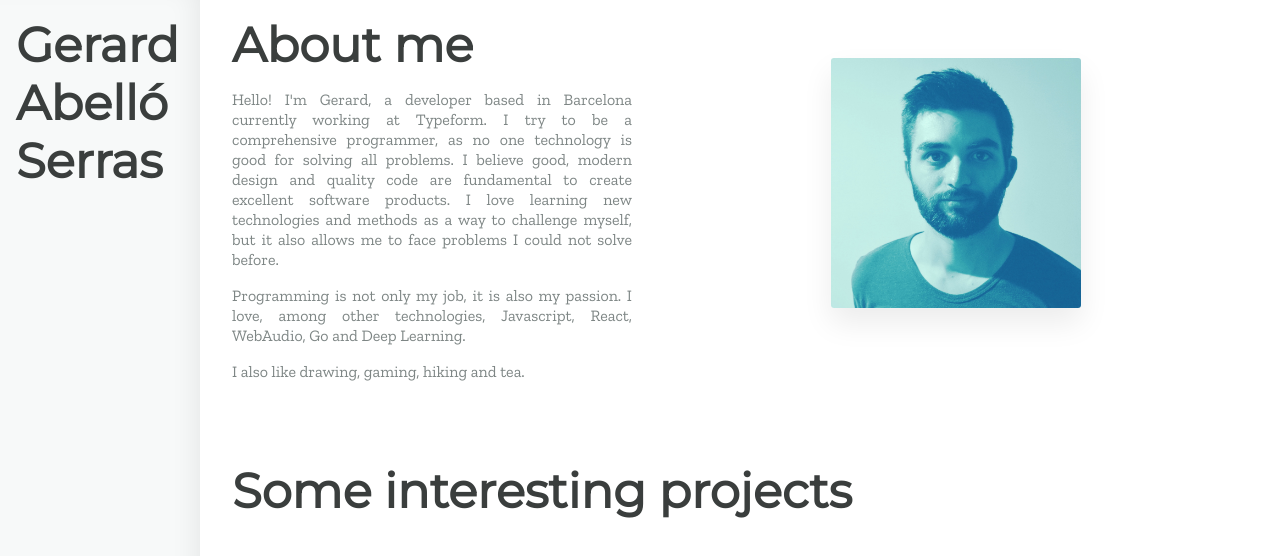
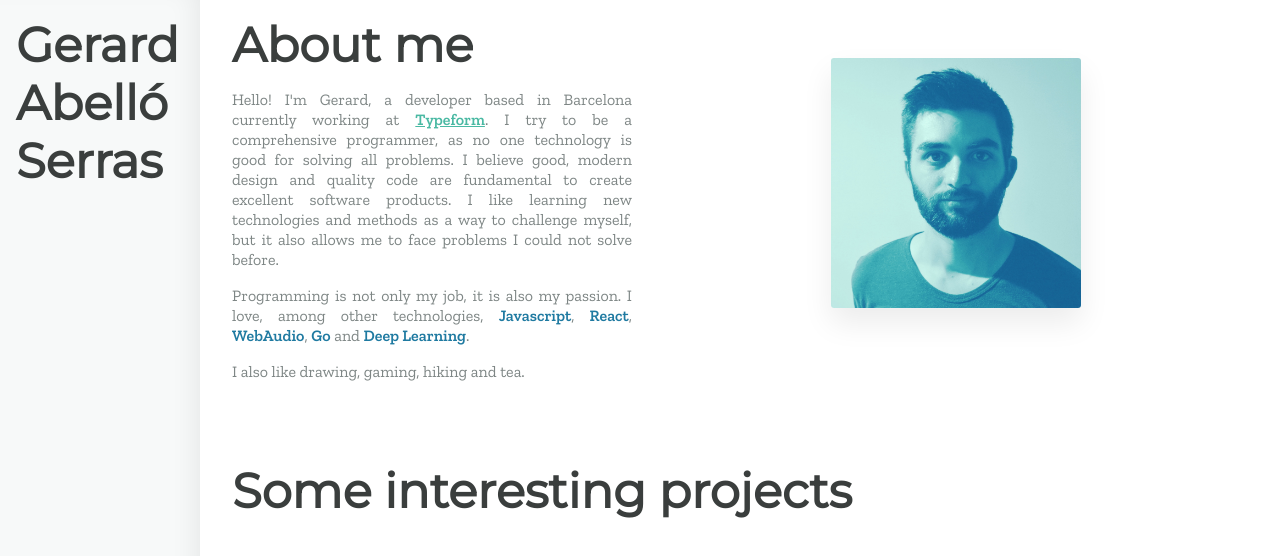
Before and after one commit to gerardabello/personal-site, a React app: page / in a window 1280 px wide. Shown: the top 556 px of the page. Built offline with nearby package versions, Linux system fonts and the light colour scheme.

Commit message:
Minor paragraph changes

```diff
--- a/src/app.jsx
+++ b/src/app.jsx
@@ -1,10 +1,5 @@
 import React, { Component } from 'react'
 import styled, { injectGlobal, css } from 'styled-components'
-
-injectGlobal`
-  @import url('https://fonts.googleapis.com/css?family=Montserrat');
-  @import url('https://fonts.googleapis.com/css?family=Zilla+Slab:400,500,600,700');
-`
 
 const sizes = {
   tablet: 850,
@@ -21,6 +16,18 @@ const media = Object.keys(sizes).reduce((acc, label) => {
 
   return acc
 }, {})
+
+injectGlobal`
+  @import url('https://fonts.googleapis.com/css?family=Montserrat');
+  @import url('https://fonts.googleapis.com/css?family=Zilla+Slab:400,500,600,700');
+
+  body {
+    overflow: hidden;
+    ${media.mobile`
+      overflow-y: auto;
+    `}
+  }
+`
 
 const Root = styled.div`
   font-family: 'Montserrat', sans-serif;
@@ -49,6 +56,17 @@ const Paragraph = styled.p`
   font-size: 16px;
   line-height: 20px;
   text-align: justify;
+
+  a {
+    color: #4ab9a3;
+    font-weight: 600;
+    text-decoration: underline;
+  }
+
+  strong {
+    font-weight: 600;
+    color: #1f7aa1;
+  }
 `
 
 const SectionTitle = styled.h2`
@@ -169,6 +187,13 @@ const ContentImgWrapper = styled.div`
 const Content = styled.div`
   padding: 1em;
   padding-top: 0;
+
+  overflow-y: auto;
+  height: 100vh;
+  ${media.mobile`
+    overflow-y: hidden;
+    height: auto;
+  `}
 `
 
 const Name = styled.h1`
@@ -213,12 +238,13 @@ export default class App extends Component {
                 </InlineImgWrapper>
                 <Paragraph>
                   Hello! I'm Gerard, a developer based in Barcelona currently
-                  working at Typeform. I try to be a
+                  working at <a href='https://www.typeform.com'>Typeform</a>. I
+                  try to be a
                   comprehensive programmer, as no one technology is good for
                   solving
                   all problems. I believe good, modern design and quality code
                   are
-                  fundamental to create excellent software products. I love
+                  fundamental to create excellent software products. I like
                   learning
                   new technologies and methods as a way to challenge myself, but
                   it
@@ -226,9 +252,9 @@ export default class App extends Component {
                 </Paragraph>
                 <Paragraph>
                   Programming is not only my job, it is also my passion. I love,
-                  among other technologies, Javascript, React, WebAudio, Go and
-                  Deep
-                  Learning.
+                  among other technologies, <strong>Javascript</strong>,
+                  {' '}<strong>React</strong>, <strong>WebAudio</strong>,
+                  {' '}<strong>Go</strong> and <strong>Deep Learning</strong>.
                 </Paragraph>
                 <Paragraph>
                   I also like drawing, gaming, hiking and tea.
```
